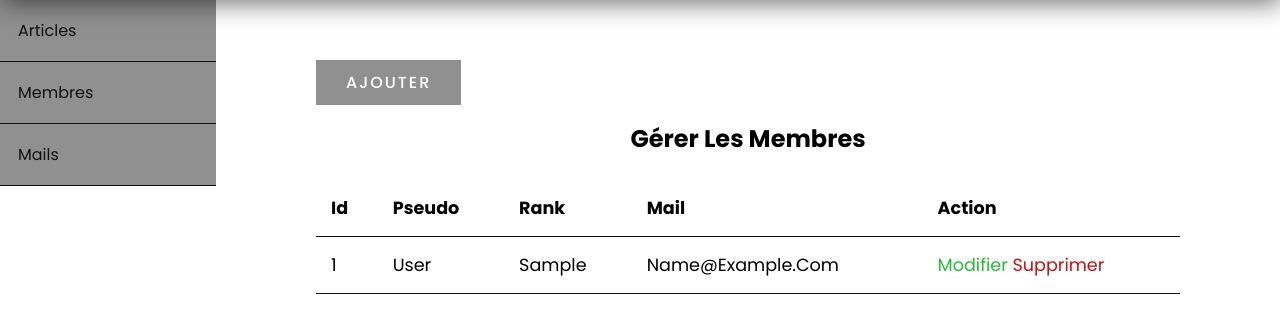
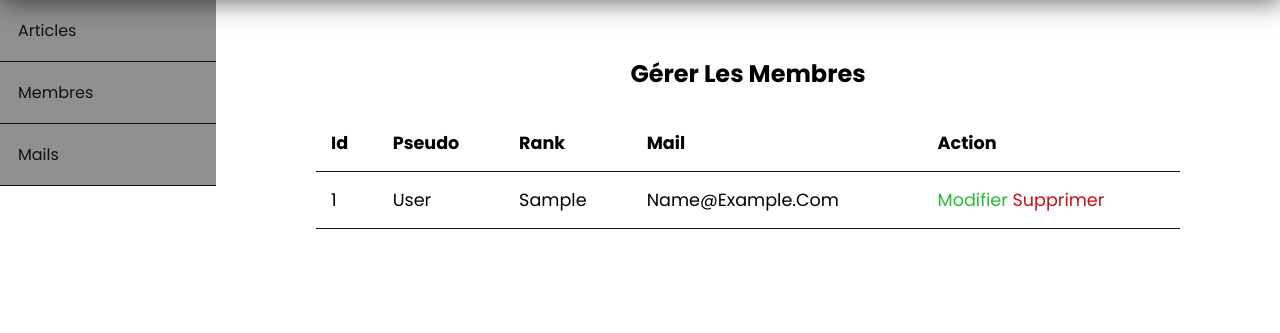
Before and after one commit to ProjetWeb-I3/siteBAR, a PHP site: page /siteBAR/Views/Admin/UserManager/index.php in a window 1280 px wide. Shown: the part 80-413 px from the top of the page. Run offline with PHP 8.4, Linux system fonts and the light colour scheme; the visitor is signed in with stand-in values (Sample User, id 1); tables that the repository leaves empty or names only in its code hold one stand-in row (values such as "Sample post"); some libraries are stand-ins or nearby versions; some web fonts are replaced.

Commit message:
modifying user manager space

```diff
--- a/Views/Admin/UserManager/index.php
+++ b/Views/Admin/UserManager/index.php
@@ -26,6 +26,7 @@ require_once $_SERVER['DOCUMENT_ROOT'] . '/Views/Admin/Layouts/navbarAdmin.php'
 ?>
 
 <div class="admin-wrapper">
+
     <!-- barre de gauche -->
     <?php
     require_once $_SERVER['DOCUMENT_ROOT'] . '/Views/Admin/Layouts/leftNavbarAdmin.php'
@@ -34,10 +35,6 @@ require_once $_SERVER['DOCUMENT_ROOT'] . '/Views/Admin/Layouts/navbarAdmin.php'
     <!-- contenu admin -->
 
     <div class="admin-content">
-        <div class="button-group">
-            <a href="#" class="btn-group">Ajouter</a>
-
-        </div>
 
         <div class="content">
 
```
